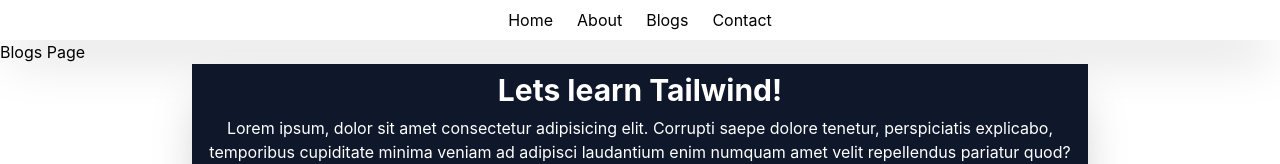
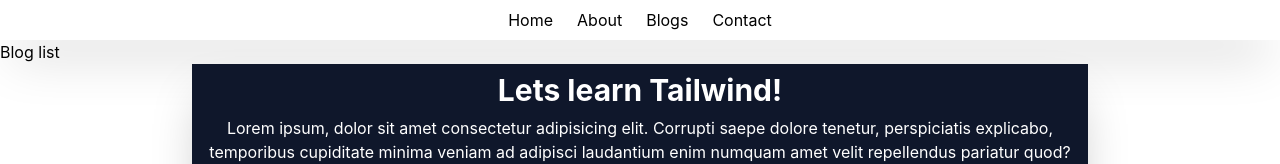
Before and after one commit to venkateshchary/pulumi-crator, a React (Vite) app in the folder frontend/: page /blog in a window 1280 px wide. Shown: the top 164 px of the page. Built offline with nearby package versions, Linux system fonts and the light colour scheme.

Commit message:
add:components

```diff
--- a/frontend/src/App.tsx
+++ b/frontend/src/App.tsx
@@ -1,5 +1,6 @@
 import './App.css'
 import { BrowserRouter, Routes, Route, Link } from 'react-router-dom';
+import BlogList from './components/BlogList';
 
 function Home() {
   return <h1>Home Page</h1>;
@@ -33,7 +34,7 @@ function App() {
       {/* Routes */}
       <Routes>
         <Route path="/" element={<Home />} />
-        <Route path="/blog" element={<Blogs />} />
+        <Route path="/blog" element={<BlogList />} />
         <Route path="/blog/:slug" element={<Blogs />} />
         <Route path="/about" element={<About />} />
         <Route path="/contact" element={<Contact />} />
--- /dev/null
+++ b/frontend/src/components/BlogList.tsx
@@ -0,0 +1,8 @@
+
+export default function BlogList() {
+  return (
+    <div>
+      <h1>Blog list </h1>
+    </div>
+  );
+}
--- a/frontend/src/pages/BlogDetail.tsx
+++ b/frontend/src/pages/BlogDetail.tsx
@@ -0,0 +1,8 @@
+
+export default function BlogDetail() {
+  return (
+    <div>
+      <h1>Blog Details </h1>
+    </div>
+  );
+}
```
Also changed, not shown: frontend/src/components/BlogDetail.tsx (added).
